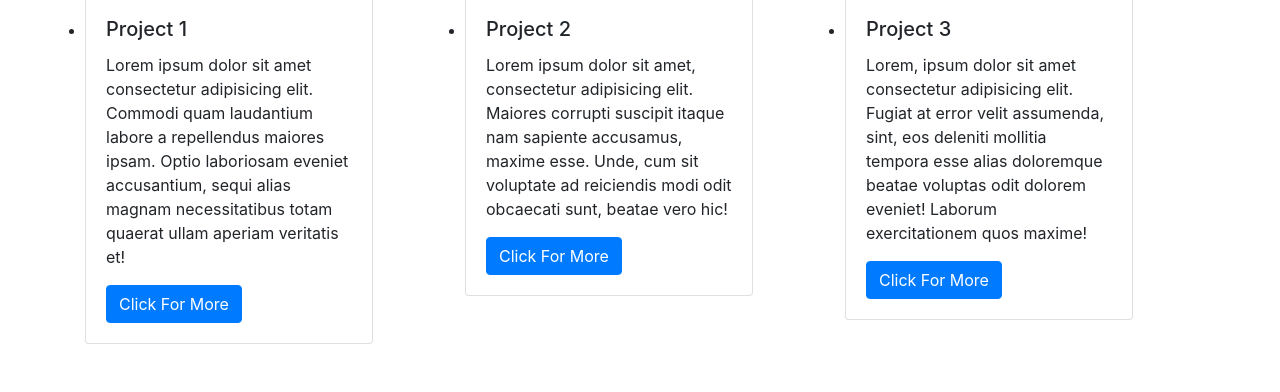
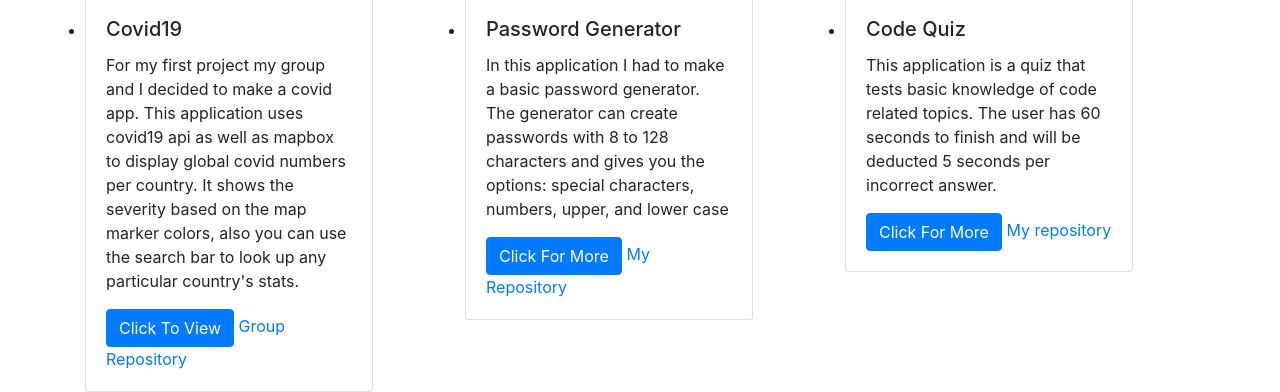
Before and after one commit to wlinton1/PortfolioWebsite, a plain HTML site: page portfolio.html in a window 1280 px wide. Shown: the part 481-873 px from the top of the page. Before the commit the page ends 825 px from the top, so only its background shows below. Drawn offline with nearby package versions, Linux system fonts and the light colour scheme.

Commit message:
updated portfolio page

```diff
--- a/portfolio.html
+++ b/portfolio.html
@@ -1,13 +1,15 @@
 <!DOCTYPE html>
 <html lang="en">
+
 <head>
   <meta charset="UTF-8">
   <meta name="viewport" content="width=device-width, initial-scale=1.0">
   <title>Portfolio</title>
-    <link rel="stylesheet" href="https://cdn.jsdelivr.net/npm/bootstrap@4.5.3/dist/css/bootstrap.min.css"
-      integrity="sha384-TX8t27EcRE3e/ihU7zmQxVncDAy5uIKz4rEkgIXeMed4M0jlfIDPvg6uqKI2xXr2" crossorigin="anonymous">
-    <link rel="stylesheet" href="./style.css">
+  <link rel="stylesheet" href="https://cdn.jsdelivr.net/npm/bootstrap@4.5.3/dist/css/bootstrap.min.css"
+    integrity="sha384-TX8t27EcRE3e/ihU7zmQxVncDAy5uIKz4rEkgIXeMed4M0jlfIDPvg6uqKI2xXr2" crossorigin="anonymous">
+  <link rel="stylesheet" href="./style.css">
 </head>
+
 <body>
 
   <main class="container">
@@ -43,8 +45,10 @@
         <h1>My Projects</h1>
 
         <P>
-          Thank you for viewing my projects! As I am just beginning the course and learning the fundamentals, the cards below
-          will use lorem text as a place holder until I update them with information about our upcoming projects. I will also be
+          Thank you for viewing my projects! As I am just beginning the course and learning the fundamentals, the cards
+          below
+          will use lorem text as a place holder until I update them with information about our upcoming projects. I will
+          also be
           adding more in the future for projects I decide to do on my own time.
         </P>
       </section>
@@ -54,12 +58,17 @@
 
       <section class="col-lg-4">
         <nav class="card" style="width: 18rem;">
-          <img src="https://fiverr-res.cloudinary.com/images/t_main1,q_auto,f_auto,q_auto,f_auto/gigs/103827197/original/cb380c47fe8c75aff569b6afd91769850805b20a/help-you-with-your-html-css-javascript-projects.png" class="card-img-top" alt="placeholder">
+          <img
+            src="https://fiverr-res.cloudinary.com/images/t_main1,q_auto,f_auto,q_auto,f_auto/gigs/103827197/original/cb380c47fe8c75aff569b6afd91769850805b20a/help-you-with-your-html-css-javascript-projects.png"
+            class="card-img-top" alt="placeholder">
           <summary class="card-body">
-            <h5 class="card-title">Project 1</h5>
-            <p class="card-text">Lorem ipsum dolor sit amet consectetur adipisicing elit. Commodi quam laudantium labore a repellendus maiores ipsam. Optio laboriosam eveniet accusantium, sequi alias magnam necessitatibus totam quaerat ullam aperiam veritatis et!
+            <h5 class="card-title">Covid19</h5>
+            <p class="card-text">For my first project my group and I decided to make a covid app. This application uses
+              covid19 api as well as mapbox to display global covid numbers per country. It shows the severity based on
+              the map marker colors, also you can use the search bar to look up any particular country's stats.
             </p>
-            <a href="#" class="btn btn-primary">Click For More</a>
+            <a href="https://nicouva.github.io/Project1-COVID19-Map/" class="btn btn-primary">Click To View</a>
+            <a href="https://github.com/nicouva/Project1-COVID19-Map">Group Repository</a>
           </summary>
         </nav>
 
@@ -68,12 +77,17 @@
 
       <section class="col-lg-4">
         <nav class="card" style="width: 18rem;">
-          <img src="https://fiverr-res.cloudinary.com/images/t_main1,q_auto,f_auto,q_auto,f_auto/gigs/103827197/original/cb380c47fe8c75aff569b6afd91769850805b20a/help-you-with-your-html-css-javascript-projects.png" class="card-img-top" alt="placeholder">
+          <img
+            src="https://fiverr-res.cloudinary.com/images/t_main1,q_auto,f_auto,q_auto,f_auto/gigs/103827197/original/cb380c47fe8c75aff569b6afd91769850805b20a/help-you-with-your-html-css-javascript-projects.png"
+            class="card-img-top" alt="placeholder">
           <summary class="card-body">
-            <h5 class="card-title">Project 2</h5>
-            <p class="card-text">Lorem ipsum dolor sit amet, consectetur adipisicing elit. Maiores corrupti suscipit itaque nam sapiente accusamus, maxime esse. Unde, cum sit voluptate ad reiciendis modi odit obcaecati sunt, beatae vero hic!
+            <h5 class="card-title">Password Generator</h5>
+            <p class="card-text">In this application I had to make a basic password generator. The generator can create
+              passwords with 8 to 128 characters and gives you the options: special characters, numbers, upper, and
+              lower case
             </p>
-            <a href="#" class="btn btn-primary">Click For More</a>
+            <a href="https://wlinton1.github.io/RandomPasswordGenerator/" class="btn btn-primary">Click For More</a>
+            <a href="https://github.com/wlinton1/RandomPasswordGenerator">My Repository</a>
           </summary>
         </nav>
 
@@ -82,12 +96,16 @@
 
       <section class="col-lg-4">
         <nav class="card" style="width: 18rem;">
-          <img src="https://fiverr-res.cloudinary.com/images/t_main1,q_auto,f_auto,q_auto,f_auto/gigs/103827197/original/cb380c47fe8c75aff569b6afd91769850805b20a/help-you-with-your-html-css-javascript-projects.png" class="card-img-top" alt="placeholder">
+          <img
+            src="https://fiverr-res.cloudinary.com/images/t_main1,q_auto,f_auto,q_auto,f_auto/gigs/103827197/original/cb380c47fe8c75aff569b6afd91769850805b20a/help-you-with-your-html-css-javascript-projects.png"
+            class="card-img-top" alt="Covid App Screenshot">
           <summary class="card-body">
-            <h5 class="card-title">Project 3</h5>
-            <p class="card-text">Lorem, ipsum dolor sit amet consectetur adipisicing elit. Fugiat at error velit assumenda, sint, eos deleniti mollitia tempora esse alias doloremque beatae voluptas odit dolorem eveniet! Laborum exercitationem quos maxime!
+            <h5 class="card-title">Code Quiz</h5>
+            <p class="card-text">This application is a quiz that tests basic knowledge of code related topics. The user
+              has 60 seconds to finish and will be deducted 5 seconds per incorrect answer.
             </p>
-            <a href="#" class="btn btn-primary">Click For More</a>
+            <a href="https://wlinton1.github.io/CodeQuiz/" class="btn btn-primary">Click For More</a>
+            <a href="https://github.com/wlinton1/CodeQuiz">My repository</a>
           </summary>
         </nav>
 
@@ -104,9 +122,12 @@
 
 
 
-    <script src="https://code.jquery.com/jquery-3.5.1.slim.min.js"
-      integrity="sha384-DfXdz2htPH0lsSSs5nCTpuj/zy4C+OGpamoFVy38MVBnE+IbbVYUew+OrCXaRkfj" crossorigin="anonymous"></script>
-    <script src="https://cdn.jsdelivr.net/npm/bootstrap@4.5.3/dist/js/bootstrap.bundle.min.js"
-      integrity="sha384-ho+j7jyWK8fNQe+A12Hb8AhRq26LrZ/JpcUGGOn+Y7RsweNrtN/tE3MoK7ZeZDyx" crossorigin="anonymous"></script>
+  <script src="https://code.jquery.com/jquery-3.5.1.slim.min.js"
+    integrity="sha384-DfXdz2htPH0lsSSs5nCTpuj/zy4C+OGpamoFVy38MVBnE+IbbVYUew+OrCXaRkfj"
+    crossorigin="anonymous"></script>
+  <script src="https://cdn.jsdelivr.net/npm/bootstrap@4.5.3/dist/js/bootstrap.bundle.min.js"
+    integrity="sha384-ho+j7jyWK8fNQe+A12Hb8AhRq26LrZ/JpcUGGOn+Y7RsweNrtN/tE3MoK7ZeZDyx"
+    crossorigin="anonymous"></script>
 </body>
+
 </html>
```
Also changed, not shown: contact.html (+40 -9 lines), index.html (+23 -11 lines).
